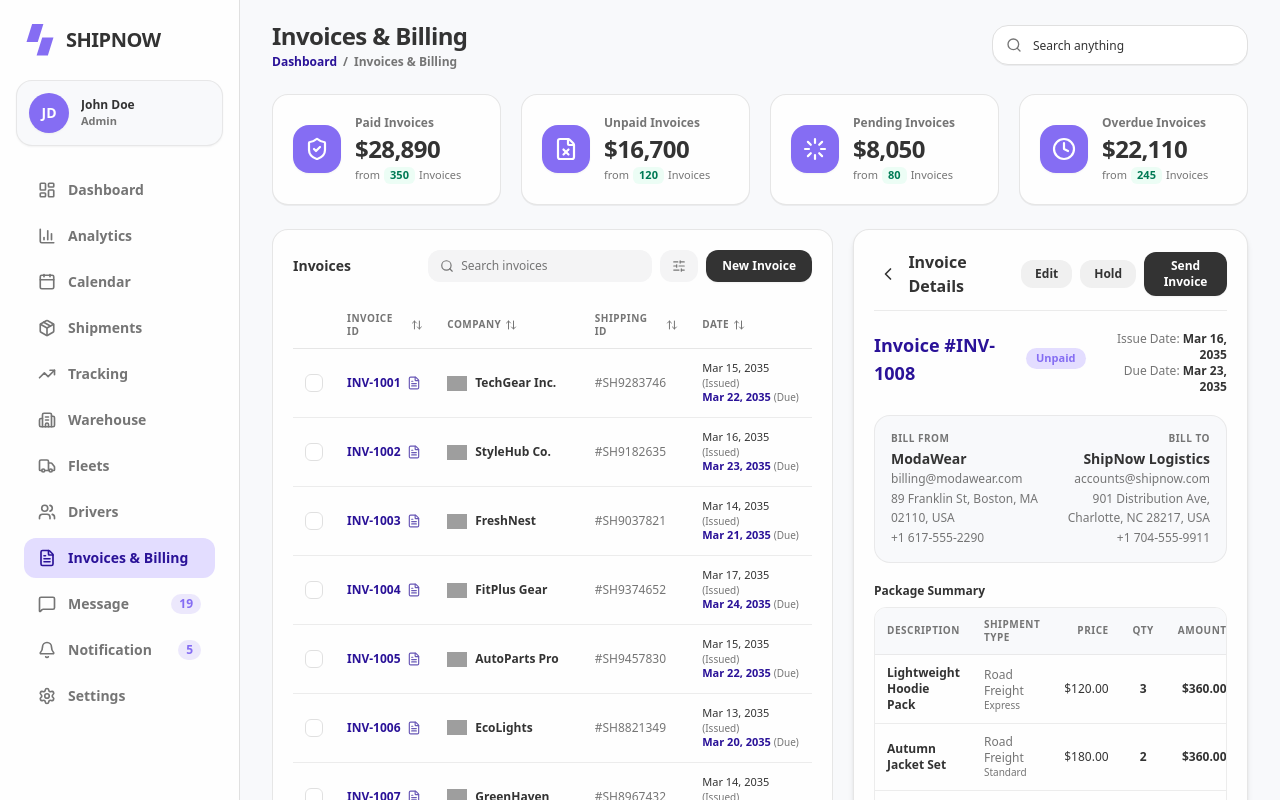
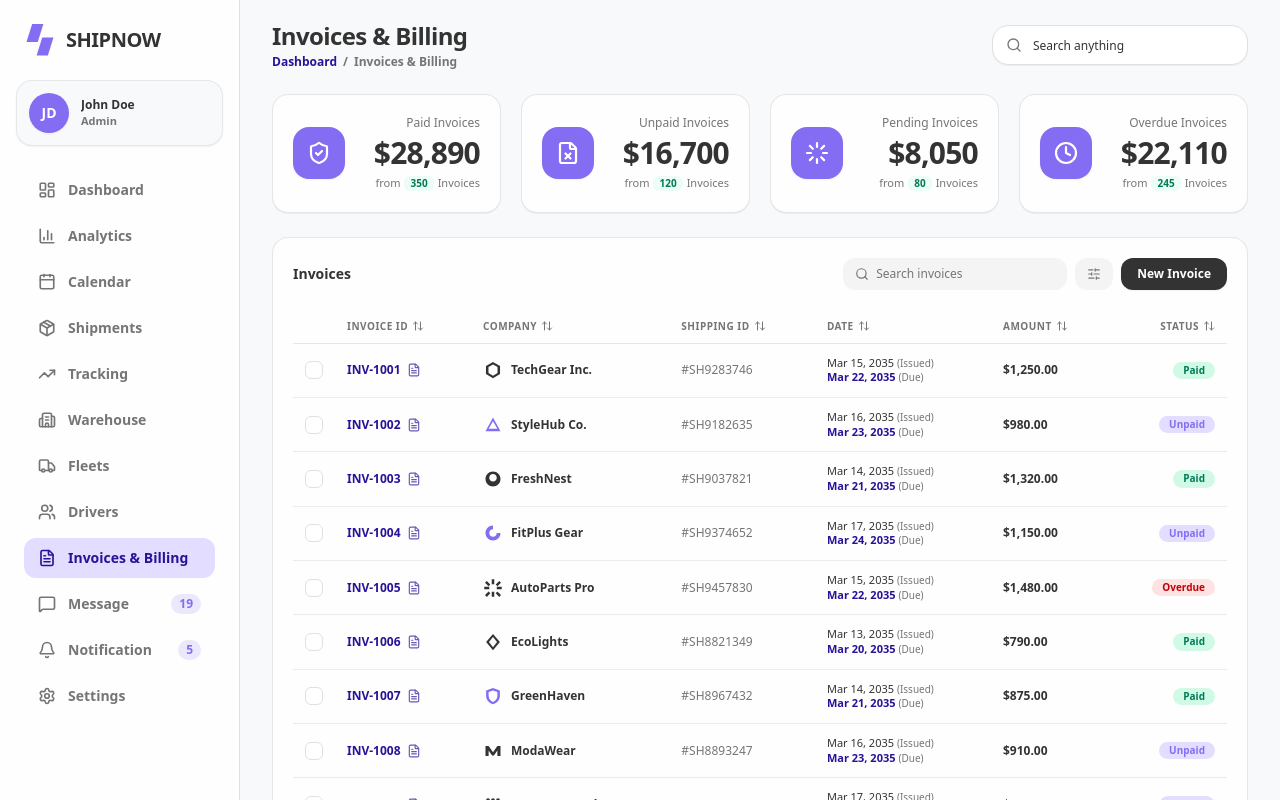
Before and after one commit to sadiq1020/ShipNow-frontend, a Next.js app: page /invoices in a window 1280 px wide. Shown: the top 800 px of the page. Built offline with nearby package versions, Linux system fonts and the light colour scheme; grey boxes are pictures that could not be loaded.

Commit message:
fix: invoice design fix

```diff
--- a/src/app/(dashboard)/invoices/page.tsx
+++ b/src/app/(dashboard)/invoices/page.tsx
@@ -13,14 +13,15 @@ import {
 import { Search } from "lucide-react";
 
 export default function InvoicesPage() {
-  // Default selected invoice is INV-1008 (ModaWear) to match Figma screenshots
   const [selectedInvoice, setSelectedInvoice] =
-    useState<InvoiceDetailsData | null>(
-      mockInvoicesData.find((inv) => inv.id === "INV-1008") || mockInvoicesData[0]
-    );
+    useState<InvoiceDetailsData | null>(null);
 
   const handleSelectInvoice = (inv: InvoiceDetailsData) => {
-    setSelectedInvoice(inv);
+    if (selectedInvoice?.id === inv.id) {
+      setSelectedInvoice(null);
+    } else {
+      setSelectedInvoice(inv);
+    }
   };
 
   const handleCloseDetails = () => {
@@ -56,15 +57,15 @@ export default function InvoicesPage() {
       {/* 1. Top 4 Summary KPI Cards */}
       <InvoicesKpiCards />
 
-      {/* 2. Main Content Region: Table & Details Panel */}
-
       {/* ========================================================= */}
       {/* DESKTOP VIEW (xl: >= 1280px): Side-by-side Table & Details */}
       {/* ========================================================= */}
-      <div className="hidden xl:grid grid-cols-12 gap-5 items-start w-full">
+      <div className="hidden xl:grid grid-cols-12 gap-5 items-stretch w-full">
         <div
           className={
-            selectedInvoice ? "col-span-7 transition-all" : "col-span-12 transition-all"
+            selectedInvoice
+              ? "col-span-7 flex flex-col h-full transition-all"
+              : "col-span-12 flex flex-col h-full transition-all"
           }
         >
           <InvoicesTable
@@ -74,7 +75,7 @@ export default function InvoicesPage() {
         </div>
 
         {selectedInvoice && (
-          <div className="col-span-5 transition-all">
+          <div className="col-span-5 flex flex-col h-full transition-all">
             <InvoiceDetailsCard
               invoice={selectedInvoice}
               onClose={handleCloseDetails}
@@ -84,21 +85,32 @@ export default function InvoicesPage() {
       </div>
 
       {/* ========================================================= */}
-      {/* TABLET & MOBILE VIEW (< 1280px):                           */}
-      {/* Shows only Invoices Table first. When an invoice is        */}
-      {/* checked/selected, Invoice Details appears over/under it   */}
-      {/* with a back arrow to return to table.                      */}
+      {/* TABLET VIEW (md to xl):                                    */}
+      {/* 1. Full-width Invoices table (ALL columns) — always shown  */}
+      {/* 2. Below the table: side-by-side section appears when an   */}
+      {/*    invoice is selected — narrow list left + details right   */}
       {/* ========================================================= */}
-      <div className="flex xl:hidden flex-col gap-5 w-full relative">
+      <div className="hidden md:flex xl:hidden flex-col gap-5 w-full">
+        {/* Full-width Invoices Table — always visible */}
         <InvoicesTable
           selectedInvoiceId={selectedInvoice?.id || null}
           onSelectInvoice={handleSelectInvoice}
         />
 
-        {/* Tablet Overlay Modal / Floating Detail Panel when selected */}
+        {/* Below the table: side-by-side compact list + details panel */}
         {selectedInvoice && (
-          <div className="fixed inset-0 z-50 flex items-center justify-center p-4 sm:p-6 bg-black/40 backdrop-blur-xs xl:hidden overflow-y-auto">
-            <div className="w-full max-w-[706px] my-auto">
+          <div className="flex gap-0 w-full items-stretch rounded-2xl border border-[#E0E0E0]/80 shadow-2xs bg-[#FEFEFE] overflow-hidden">
+            {/* Left: Narrow compact invoice list */}
+            <div className="w-[227px] min-w-[227px] shrink-0 overflow-hidden border-r border-[#E0E0E0]/60">
+              <InvoicesTable
+                selectedInvoiceId={selectedInvoice.id}
+                onSelectInvoice={handleSelectInvoice}
+                compact={true}
+              />
+            </div>
+
+            {/* Right: Invoice Details panel */}
+            <div className="flex-1 overflow-y-auto">
               <InvoiceDetailsCard
                 invoice={selectedInvoice}
                 onClose={handleCloseDetails}
@@ -108,6 +120,26 @@ export default function InvoicesPage() {
           </div>
         )}
       </div>
+
+      {/* ========================================================= */}
+      {/* MOBILE VIEW (< md / < 768px):                              */}
+      {/* Full-width table, then full-width details below when       */}
+      {/* selected.                                                  */}
+      {/* ========================================================= */}
+      <div className="flex md:hidden flex-col gap-5 w-full">
+        <InvoicesTable
+          selectedInvoiceId={selectedInvoice?.id || null}
+          onSelectInvoice={handleSelectInvoice}
+        />
+
+        {selectedInvoice && (
+          <InvoiceDetailsCard
+            invoice={selectedInvoice}
+            onClose={handleCloseDetails}
+            isOverlay={true}
+          />
+        )}
+      </div>
     </div>
   );
 }
--- a/src/components/invoices/InvoicesKpiCards.tsx
+++ b/src/components/invoices/InvoicesKpiCards.tsx
@@ -35,34 +35,34 @@ export function InvoicesKpiCards() {
   ];
 
   return (
-    <div className="grid grid-cols-1 sm:grid-cols-2 lg:grid-cols-4 gap-4 sm:gap-5 w-full">
+    <div className="grid grid-cols-1 sm:grid-cols-2 xl:grid-cols-4 gap-4 sm:gap-5 w-full">
       {cards.map((card) => {
         const Icon = card.icon;
 
         return (
           <div
             key={card.id}
-            className="flex items-center justify-between rounded-2xl bg-[#FEFEFE] p-4 sm:p-5 border border-[#E0E0E0]/80 shadow-2xs"
+            className="flex items-center justify-between rounded-2xl bg-[#FEFEFE] p-4 sm:p-5 border border-[#E0E0E0]/80 shadow-2xs w-full"
           >
-            <div className="flex items-center gap-3.5">
-              <div className="flex h-12 w-12 items-center justify-center rounded-2xl bg-[#856DF3] text-white shadow-xs shrink-0">
+            {/* Left Side: Icon Container */}
+            <div className="flex h-12 w-12 sm:h-13 sm:w-13 items-center justify-center rounded-2xl bg-[#856DF3] text-white shadow-xs shrink-0">
               <Icon className="h-6 w-6 stroke-[2.2]" />
             </div>
 
-              <div className="flex flex-col">
-                <span className="text-xs font-semibold text-[#757575]">
+            {/* Right Side: Right-Aligned Text Content Pushed to Right Border */}
+            <div className="flex flex-col items-end text-right">
+              <span className="text-xs font-medium text-[#757575]">
                 {card.title}
               </span>
-                <span className="text-xl sm:text-2xl font-bold text-[#333333] tracking-tight mt-0.5">
+              <span className="text-2xl sm:text-3xl font-bold text-[#333333] tracking-tight mt-1">
                 {card.amount}
               </span>
-                <div className="flex items-baseline gap-1 mt-0.5 text-[11px] text-[#757575]">
+              <div className="flex items-center gap-1 mt-1 text-[11px] text-[#757575]">
                 <span>from</span>
-                  <span className="font-bold text-emerald-700 bg-emerald-50 px-1.5 py-0.2 rounded-md">
+                <span className="font-bold text-emerald-700 bg-emerald-50 px-1.5 py-0.2 rounded-md text-[10px]">
                   {card.count}
                 </span>
                 <span>Invoices</span>
-                </div>
               </div>
             </div>
           </div>
--- a/src/components/invoices/InvoicesTable.tsx
+++ b/src/components/invoices/InvoicesTable.tsx
@@ -1,10 +1,10 @@
 "use client";
 
+import { CompanyLogo } from "@/components/ui/CompanyLogo";
+import { clsx } from "clsx";
+import { ArrowUpDown, Check, FileText, Search, SlidersHorizontal } from "lucide-react";
 import { useState } from "react";
-import { Search, SlidersHorizontal, ArrowUpDown, FileText, Check } from "lucide-react";
-import { CompanyLogo } from "@/components/ui/CompanyLogo";
 import { InvoiceDetailsData } from "./InvoiceDetailsCard";
-import { clsx } from "clsx";
 
 export const mockInvoicesData: InvoiceDetailsData[] = [
   {
@@ -474,7 +474,7 @@ export function InvoicesTable({
                   {/* Company Logo & Name */}
                   <td className="py-3 px-3">
                     <div className="flex items-center gap-2">
-                      <CompanyLogo name={inv.companyName} className="h-5 w-5 shrink-0" />
+                      <CompanyLogo companyName={inv.companyName} className="h-5 w-5 shrink-0" />
                       <span className="font-bold text-[#333333]">
                         {inv.companyName}
                       </span>
--- a/src/components/ui/CompanyLogo.tsx
+++ b/src/components/ui/CompanyLogo.tsx
@@ -1,101 +1,112 @@
 "use client";
 
-import { useState } from "react";
-
 interface CompanyLogoProps {
-  logoType: string;
-  companyName: string;
+  logoType?: string;
+  companyName?: string;
+  name?: string;
   className?: string;
+  logoPath?: string;
 }
 
 export function CompanyLogo({
   logoType,
   companyName,
+  name,
   className = "h-7 w-7",
+  logoPath,
 }: CompanyLogoProps) {
-  const [imageError, setImageError] = useState(false);
+  const effectiveName = companyName || name || "Company";
 
-  // Path where user can optionally drop custom PNG/SVG files
-  const customImagePath = `/logos/${logoType}.png`;
-
-  if (!imageError) {
+  // If a custom image path is explicitly provided, render <img>
+  if (logoPath) {
     return (
       <div className={`relative flex items-center justify-center shrink-0 ${className}`}>
         {/* eslint-disable-next-line @next/next/no-img-element */}
         <img
-          src={customImagePath}
-          alt={`${companyName} Logo`}
+          src={logoPath}
+          alt={`${effectiveName} Logo`}
           width={28}
           height={28}
-          className="h-7 w-7 object-contain"
-          onError={() => setImageError(true)}
+          className="h-full w-full object-contain"
         />
       </div>
     );
   }
 
-  // Built-in crisp vector SVG marks matching Figma logos
+  // Helper to normalize company name to vector SVG key
+  const getNormalizedType = (compName: string, rawType?: string): string => {
+    const lowerName = compName.toLowerCase();
+    if (lowerName.includes("techgear")) return "techgear";
+    if (lowerName.includes("stylehub")) return "stylehub";
+    if (lowerName.includes("freshnest")) return "freshnest";
+    if (lowerName.includes("fitplus")) return "fitplus";
+    if (lowerName.includes("autoparts")) return "autoparts";
+    if (lowerName.includes("ecolights")) return "ecolights";
+    if (lowerName.includes("greenhaven")) return "greenhaven";
+    if (lowerName.includes("modawear")) return "modawear";
+    if (lowerName.includes("suncore")) return "suncore";
+    if (lowerName.includes("quickparts")) return "quickparts";
+    if (lowerName.includes("vitafresh")) return "vitafresh";
+    if (lowerName.includes("smartappliance")) return "smartappliance";
+    if (lowerName.includes("styledepot")) return "styledepot";
+    return rawType || "techgear";
+  };
+
+  const finalType = getNormalizedType(effectiveName, logoType);
+
+  // Built-in crisp vector SVG marks matching Figma logos (Zero console 404 errors!)
   return (
     <div className={`flex items-center justify-center shrink-0 ${className}`}>
-      {logoType === "techgear" && (
-        // Dark Hexagon Mark
-        <svg className="h-7 w-7 text-[#333333] fill-current" viewBox="0 0 32 32">
+      {finalType === "techgear" && (
+        <svg className="h-full w-full text-[#333333] fill-current" viewBox="0 0 32 32">
           <path d="M16 3L27.25 9.5V22.5L16 29L4.75 22.5V9.5L16 3ZM16 7L8.75 11.18V20.82L16 25L23.25 20.82V11.18L16 7Z" />
         </svg>
       )}
 
-      {logoType === "stylehub" && (
-        // Purple Triangle Mark
-        <svg className="h-7 w-7 text-[#856DF3] fill-current" viewBox="0 0 32 32">
+      {finalType === "stylehub" && (
+        <svg className="h-full w-full text-[#856DF3] fill-current" viewBox="0 0 32 32">
           <path d="M16 4L28 26H4L16 4ZM16 10L9 22H23L16 10Z" />
         </svg>
       )}
 
-      {logoType === "freshnest" && (
-        // Black Dome / Tree Mark
-        <svg className="h-7 w-7 text-[#333333] fill-current" viewBox="0 0 32 32">
+      {finalType === "freshnest" && (
+        <svg className="h-full w-full text-[#333333] fill-current" viewBox="0 0 32 32">
           <path d="M16 4C9.37 4 4 9.37 4 16C4 22.63 9.37 28 16 28C22.63 28 28 22.63 28 16C28 9.37 22.63 4 16 4ZM16 8C19.31 8 22 10.69 22 14C22 17.31 19.31 20 16 20C12.69 20 10 17.31 10 14C10 10.69 12.69 8 16 8Z" />
         </svg>
       )}
 
-      {logoType === "fitplus" && (
-        // Purple Gear Ring Mark
-        <svg className="h-7 w-7 text-[#856DF3] fill-current" viewBox="0 0 32 32">
+      {finalType === "fitplus" && (
+        <svg className="h-full w-full text-[#856DF3] fill-current" viewBox="0 0 32 32">
           <path d="M16 4C9.37 4 4 9.37 4 16C4 22.63 9.37 28 16 28C22.63 28 28 22.63 28 16H22C22 19.31 19.31 22 16 22C12.69 22 10 19.31 10 16C10 12.69 12.69 10 16 10V4Z" />
         </svg>
       )}
 
-      {logoType === "ecolights" && (
-        // Black Diamond Mark
-        <svg className="h-7 w-7 text-[#333333] fill-current" viewBox="0 0 32 32">
+      {finalType === "ecolights" && (
+        <svg className="h-full w-full text-[#333333] fill-current" viewBox="0 0 32 32">
           <path d="M16 3L27 16L16 29L5 16L16 3ZM16 8L9.5 16L16 24.5L22.5 16L16 8Z" />
         </svg>
       )}
 
-      {logoType === "autoparts" && (
-        // Asterisk Burst Mark
-        <svg className="h-7 w-7 text-[#333333] fill-current" viewBox="0 0 32 32">
+      {finalType === "autoparts" && (
+        <svg className="h-full w-full text-[#333333] fill-current" viewBox="0 0 32 32">
           <path d="M14 2H18V10H14V2ZM14 22H18V30H14V22ZM2 14H10V18H2V14ZM22 14H30V18H22V14ZM6.05 4.64L11.7 10.29L8.87 13.12L3.22 7.47L6.05 4.64ZM23.13 21.72L28.78 27.37L25.95 30.2L20.3 24.55L23.13 21.72ZM25.95 4.64L28.78 7.47L23.13 13.12L20.3 10.29L25.95 4.64ZM8.87 21.72L11.7 24.55L6.05 30.2L3.22 27.37L8.87 21.72Z" />
         </svg>
       )}
 
-      {logoType === "greenhaven" && (
-        // Purple Shield Mark
-        <svg className="h-7 w-7 text-[#856DF3] fill-current" viewBox="0 0 32 32">
+      {finalType === "greenhaven" && (
+        <svg className="h-full w-full text-[#856DF3] fill-current" viewBox="0 0 32 32">
           <path d="M16 3L27 7V16C27 22.5 22 27.5 16 29C10 27.5 5 22.5 5 16V7L16 3ZM16 7L9 9.5V16C9 20.5 12.5 24.2 16 25.4C19.5 24.2 23 20.5 23 16V9.5L16 7Z" />
         </svg>
       )}
 
-      {logoType === "modawear" && (
-        // Black M Wave Mark
-        <svg className="h-7 w-7 text-[#333333] fill-current" viewBox="0 0 32 32">
+      {finalType === "modawear" && (
+        <svg className="h-full w-full text-[#333333] fill-current" viewBox="0 0 32 32">
           <path d="M4 8H9L16 18L23 8H28V24H23V15L17.5 23H14.5L9 15V24H4V8Z" />
         </svg>
       )}
 
-      {logoType === "suncore" && (
-        // Grid Dots Mark
-        <svg className="h-7 w-7 text-[#333333] fill-current" viewBox="0 0 32 32">
+      {finalType === "suncore" && (
+        <svg className="h-full w-full text-[#333333] fill-current" viewBox="0 0 32 32">
           <circle cx="8" cy="8" r="3" />
           <circle cx="16" cy="8" r="3" />
           <circle cx="24" cy="8" r="3" />
@@ -108,25 +119,22 @@ export function CompanyLogo({
         </svg>
       )}
 
-      {logoType === "quickparts" && (
-        // Diagonal Slanting Stripes Mark (Figma exact match)
-        <svg className="h-7 w-7" viewBox="0 0 32 32">
+      {finalType === "quickparts" && (
+        <svg className="h-full w-full" viewBox="0 0 32 32">
           <path d="M4 24L10 8H14L8 24H4Z" fill="#856DF3" />
           <path d="M12 24L18 8H22L16 24H12Z" fill="#E55353" />
           <path d="M20 24L26 8H30L24 24H20Z" fill="#E55353" />
         </svg>
       )}
 
-      {logoType === "vitafresh" && (
-        // Glasses Fruit Mark
-        <svg className="h-7 w-7 text-[#333333] fill-current" viewBox="0 0 32 32">
-          <path d="M8 8C4.69 8 2 10.69 2 14C2 17.31 4.69 20 8 20C11.31 20 14 17.31 14 14C14 10.69 11.31 8 8 8ZM24 8C20.69 8 18 10.69 18 14C18 17.31 20.69 20 24 20C27.31 20 30 17.31 30 14C30 10.69 27.31 8 24 8ZM14 13H18V15H14V13Z" />
+      {finalType === "vitafresh" && (
+        <svg className="h-full w-full text-[#333333] fill-current" viewBox="0 0 32 32">
+          <path d="M8 8C4.69 8 2 10.69 2 14C2 17.31 4.69 20 8 20C11.31 20 14 17.31 14 14C14 10.69 11.31 8 8 8ZM24 8C20.69 8 18 10.69 18 14C18 17.31 20.69 20 24 20C27.31 20 30 17.31 30 14ZM14 13H18V15H14V13Z" />
         </svg>
       )}
 
-      {logoType === "styledepot" && (
-        // Purple Spiral Mark
-        <svg className="h-7 w-7 text-[#856DF3] fill-current" viewBox="0 0 32 32">
+      {(finalType === "smartappliance" || finalType === "styledepot") && (
+        <svg className="h-full w-full text-[#856DF3] fill-current" viewBox="0 0 32 32">
           <circle cx="16" cy="16" r="12" stroke="currentColor" strokeWidth="4" fill="none" />
           <circle cx="16" cy="16" r="5" fill="currentColor" />
         </svg>
```
Lines whose indentation alone changed are shown as unchanged.
